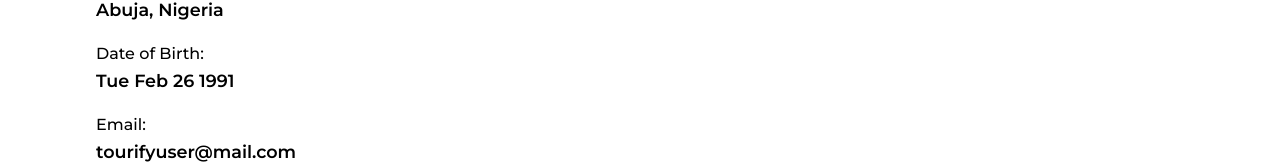
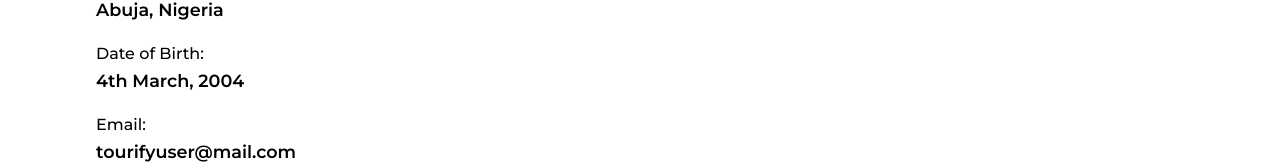
Before and after one commit to Ayinkeeeee/Tourify, a React (Create React App) app: page /profile in a window 1280 px wide. Shown: the part 537-701 px from the top of the page. Built offline with nearby package versions, Linux system fonts and the light colour scheme.

Commit message:
added date formatter in profile page

```diff
--- a/src/pages/Profile.jsx
+++ b/src/pages/Profile.jsx
@@ -12,9 +12,37 @@ function Profile() {
         fname: 'John',
         lname: 'Doe',
         location: "Abuja, Nigeria",
-        dOB: new Date('1991-02-26'),
+        dOB: new Date('2004-03-04'),
         email: 'tourifyuser@mail.com'
     })
+
+    function formatDateToString(date) {
+        const options = { day: 'numeric', month: 'long', year: 'numeric' };
+        const formatter = new Intl.DateTimeFormat('en-US', options);
+        const formattedDate = formatter.format(date);
+
+        // Extract day, month, and year from the formatted date
+        const [month, day, year] = formattedDate.split(' ');
+
+        // Add suffix to the day (e.g., "2nd", "3rd", "4th", etc.)
+        let dayWithSuffix;
+        switch (day.slice(0, -1)) {
+            case '1':
+            dayWithSuffix = `${day.slice(0, -1)}st`;
+            break;
+            case '2':
+            dayWithSuffix = `${day.slice(0, -1)}nd`;
+            break;
+            case '3':
+            dayWithSuffix = `${day.slice(0, -1)}rd`;
+            break;
+            default:
+            dayWithSuffix = `${day.slice(0, -1)}th`;
+        }
+
+        // Return the formatted date string with the day suffix
+        return `${dayWithSuffix} ${month},  ${year}`;
+    }
 
     const handleChange = (e) => {
         setForm({
@@ -56,7 +84,7 @@ function Profile() {
                 <div className="inputItem">
                     <label htmlFor="lname">Last Name:</label>
                     { edit ?
-                    <input value={form.fname} type="text" name="lname" id="lname" onChange={handleChange} /> :
+                    <input value={form.lname} type="text" name="lname" id="lname" onChange={handleChange} /> :
                     <p>{form.lname}</p>}
                 </div>
                 <div className="inputItem">
@@ -67,7 +95,7 @@ function Profile() {
                 </div>
                 <div className="inputItem">
                     <label htmlFor="dOB">Date of Birth:</label>
-                    <p>{form.dOB.toDateString()}</p>
+                    <p>{formatDateToString(form.dOB)}</p>
                 </div>
                 <div className="inputItem">
                     <label htmlFor="email">Email:</label>
```
